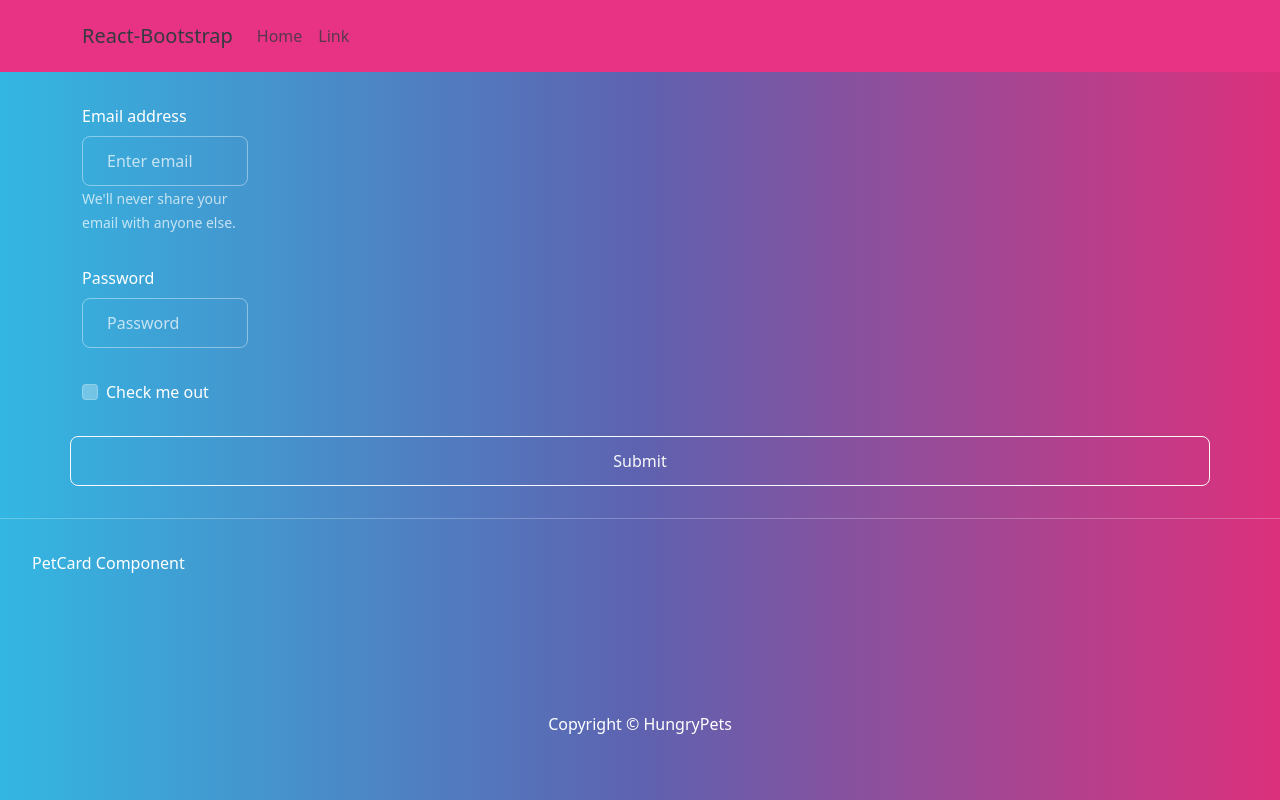
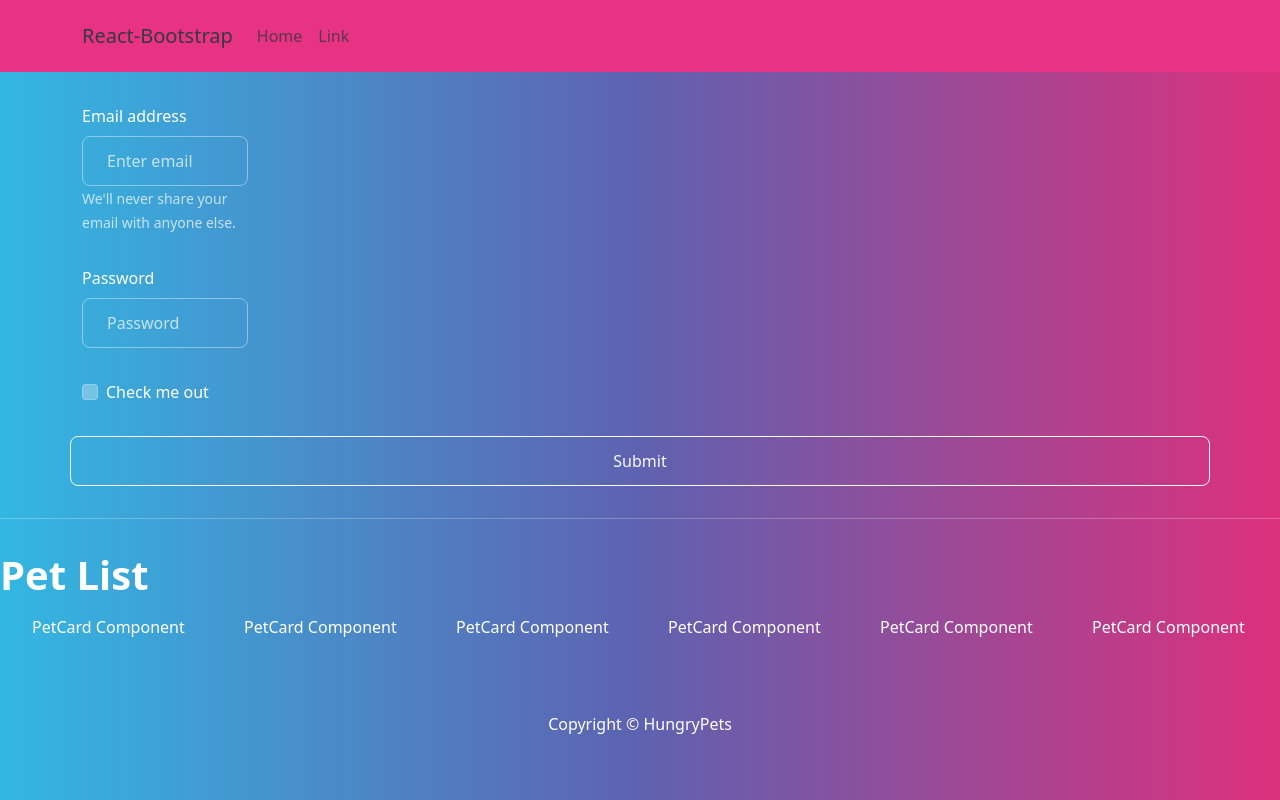
Before and after one commit to bryanbuitrago/hungry-pets, a React (Create React App) app in the folder hungry-pets/frontend/: page / in a window 1280 px wide. Built offline with nearby package versions, Linux system fonts and the light colour scheme.

Commit message:
Initial set up

```diff
--- a/hungry-pets/frontend/src/components/PetList.js
+++ b/hungry-pets/frontend/src/components/PetList.js
@@ -1,11 +1,27 @@
 import React from "react";
+import { Row, Col } from "react-bootstrap";
 import PetCard from "./PetCard";
+
+import pets from "../pets";
 
 const PetList = () => {
   return (
     <div>
+      <h1>Pet List</h1>
       <ul>
-        <PetCard />
+        <Row>
+          {pets.map((pet) => (
+            <Col>
+              <PetCard
+                name={pet.name}
+                species={pet.species}
+                birthYear={pet.birthYear}
+                img={pet.photo}
+                favFoods={pet.favFoods}
+              />
+            </Col>
+          ))}
+        </Row>
       </ul>
     </div>
   );
```
